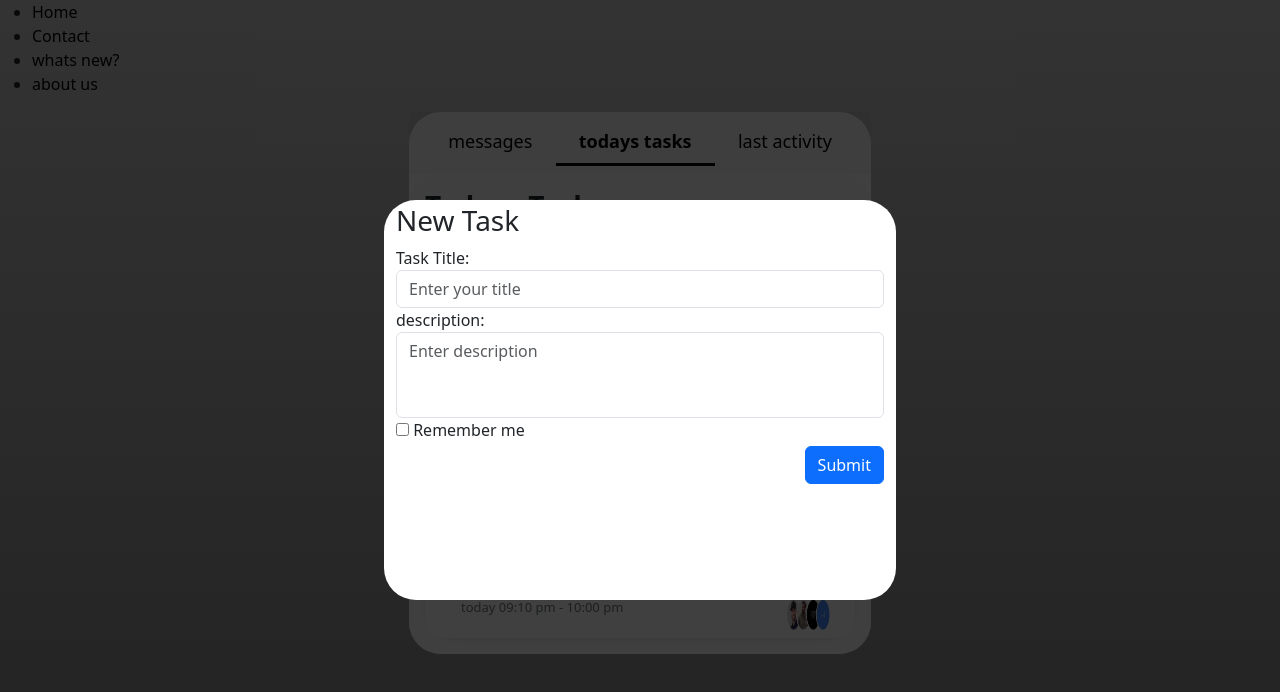
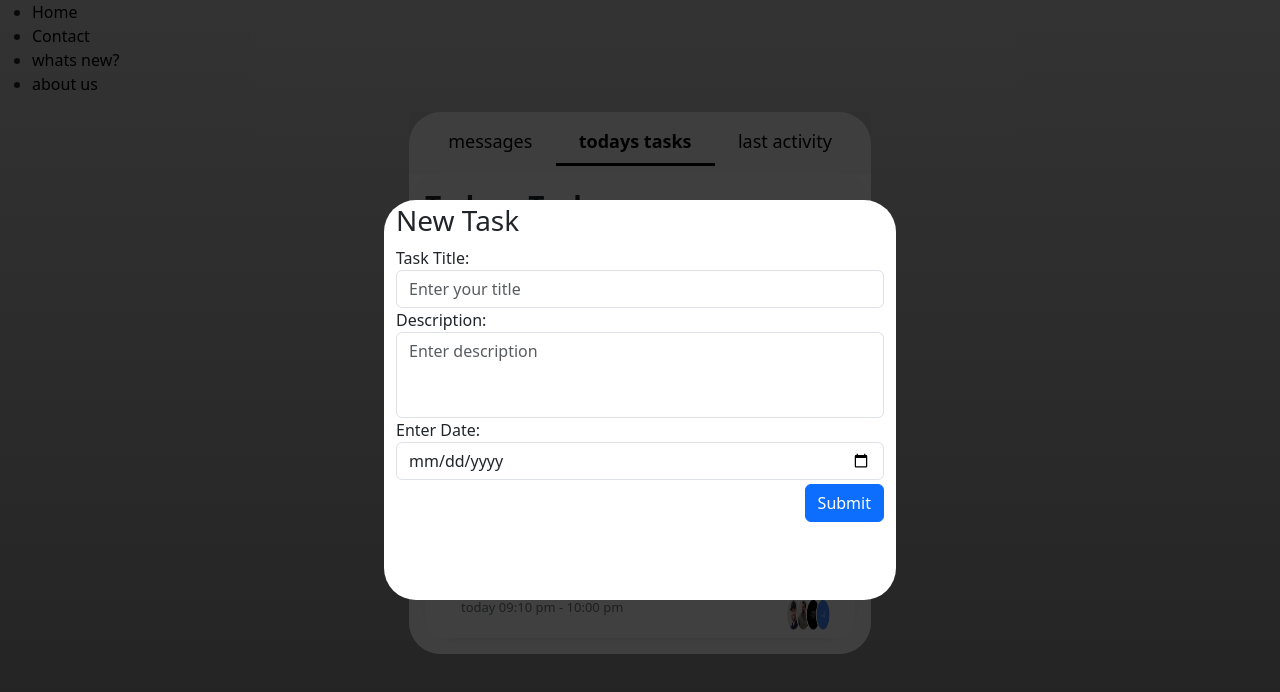
Before and after one commit to amirgolrk/workTask-taskManager-with-react-bootstrap, a React (Vite) app: page /todo in a window 1280 px wide. Both pictures are taken after a click on the button "+ New Task". Shown: the top 692 px of the page. Built offline with nearby package versions, Linux system fonts and the light colour scheme.

Commit message:
making adding functionality

```diff
--- a/src/App.jsx
+++ b/src/App.jsx
@@ -1,3 +1,4 @@
+
 //import ReactDOM from "react-dom/client";
 import { BrowserRouter, Routes, Route } from "react-router-dom";
 import Card from "./pages/Card"
--- a/src/components/FormModal.jsx
+++ b/src/components/FormModal.jsx
@@ -1,17 +1,39 @@
 /* eslint-disable react/prop-types */
 import ReactDOM from "react-dom";
+import { useState } from "react";
 import "./FormModal.css";
 import "bootstrap/dist/css/bootstrap.min.css";
+
 const Backdrop = (props) => {
   return <div className="backdrop" onClick={props.onConfirm}></div>;
 };
 
-const ModalOverlay = (props) => {
+const ModalOverlay = ({ onInput, onConfirm }) => {
+  const [enteredTitle, setEnteredTitle] = useState("");
+  const [enteredDescribe, setEnteredDescribe] = useState("");
+  const [enteredDate, setEnteredDate] = useState("");
+
+  const submitHandler = (e) => {
+    console.log(e);
+    e.preventDefault();
+    const tasksData = {
+      id: Math.round(Math.random() * 100),
+      title: enteredTitle,
+      description: enteredDescribe,
+      date: new Date(enteredDate),
+    };
+    onInput(tasksData);
+    console.log(tasksData);
+    setEnteredTitle("");
+    setEnteredDescribe("");
+    setEnteredDate("");
+  };
+
   return (
     <div className="rounded-5 modalStyle">
       <div className="container">
         <h3 className="mt-1">New Task</h3>
-        <form action="/action_page.php" onSubmit={props.onConfirm}>
+        <form onSubmit={(e) => {onConfirm(); submitHandler(e);}}>
           <div className="form-group">
             <label htmlFor="taskTitle">Task Title:</label>
             <input
@@ -20,10 +42,12 @@ const ModalOverlay = (props) => {
               id="taskTitle"
               placeholder="Enter your title"
               name="title"
+              onChange={(e) => setEnteredTitle(e.target.value)}
+              value={enteredTitle}
             />
           </div>
           <div className="form-group">
-            <label htmlFor="description">description:</label>
+            <label htmlFor="description">Description:</label>
             <textarea
               type="textarea"
               className="form-control"
@@ -31,12 +55,21 @@ const ModalOverlay = (props) => {
               placeholder="Enter description"
               name="description"
               rows={3}
+              onChange={(e) => setEnteredDescribe(e.target.value)}
+              value={enteredDescribe}
             />
           </div>
-          <div className="checkbox">
-            <label>
-              <input type="checkbox" name="remember" /> Remember me
-            </label>
+          <div className="form-group">
+            <label htmlFor="date">Enter Date:</label>
+            <input
+              type="date"
+              className="form-control"
+              id="date"
+              placeholder="Enter Date"
+              name="date"
+              onChange={(e) => setEnteredDate(e.target.value)}
+              value={enteredDate}
+            />
           </div>
           <button type="submit" className="btn btn-primary mt-1 float-end">
             Submit
@@ -47,17 +80,15 @@ const ModalOverlay = (props) => {
   );
 };
 
-const FormModal = (props) => {
+const FormModal = ({onConfirm,onInput}) => {
   return (
     <>
       {ReactDOM.createPortal(
-        // eslint-disable-next-line react/prop-types
-        <Backdrop onConfirm={props.onConfirm} />,
+        <Backdrop onConfirm={onConfirm} />,
         document.getElementById("backdrop-root")
       )}
       {ReactDOM.createPortal(
-        // eslint-disable-next-line react/prop-types
-        <ModalOverlay onConfirm={props.onConfirm} />,
+        <ModalOverlay onConfirm={onConfirm} onInput={onInput} />,
         document.getElementById("overlay-root")
       )}
     </>
--- /dev/null
+++ b/src/components/TaskItem.jsx
@@ -0,0 +1,56 @@
+//import React from "react";
+import { useState } from "react";
+
+
+// eslint-disable-next-line react/prop-types
+const TaskItem = ({title,description,id,date,image}) => {
+
+    const [toggle,setToggle] = useState(false)
+    return (
+        <>
+        <div className="card rounded-5 shadow-sm mt-4">
+          <div className="card body rounded-4">
+            <div className="row mt-2 ms-2">
+              <div className="clearfix">
+                <div className="float-start">
+                  {!toggle ? <span className="card-title tasktitle">{title}</span> : <s className="card-title tasktitle">{title}</s>}
+                  <p className="lead tasklead">{description}</p>
+                </div>
+                <div className="float-end pe-4 pt-3">
+                  <div className="form-check">
+                    <input
+                      type="checkbox"
+                      className="form-check-input rounded-circle"
+                      style={{transform : 'scale(1.5)'}}
+                      id={`check${id}`}
+                      name={`option${id}`}
+                      value={Math.floor(Math.random() * 1000)}
+                      checked = {toggle}
+                      onChange={() => {setToggle(!toggle)}}
+                    />
+                  </div>
+                </div>
+              </div>
+            </div>
+            <hr />
+            <div className="row">
+              <div className="col-sm-9 ps-5">
+                <p className="lead taskdate">{date}</p>
+              </div>
+              <div className="col-sm-3">
+                <img
+                  src={image}
+                  className="float-end me-4 pb-2"
+                  width="50%"
+                  height="40px"
+                  alt="people"
+                />
+              </div>
+            </div>
+          </div>
+        </div>
+      </>
+    )
+}
+
+export default TaskItem
--- a/src/components/Tasks.jsx
+++ b/src/components/Tasks.jsx
@@ -1,53 +1,12 @@
 // eslint-disable-next-line react/prop-types, no-unused-vars
-import { useState } from "react";
+import TasksList from "./TasksList";
+
 
 // eslint-disable-next-line react/prop-types
-const Tasks = ({id, title, description, date, image }) => {
-    const [toggle,setToggle] = useState(false)
-
+const Tasks = (items) => {
   return (
     <>
-      <div className="card rounded-5 shadow-sm mt-4">
-        <div className="card body rounded-4">
-          <div className="row mt-2 ms-2">
-            <div className="clearfix">
-              <div className="float-start">
-                {!toggle ? <span className="card-title tasktitle">{title}</span> : <s className="card-title tasktitle">{title}</s>}
-                <p className="lead tasklead">{description}</p>
-              </div>
-              <div className="float-end pe-4 pt-3">
-                <div className="form-check">
-                  <input
-                    type="checkbox"
-                    className="form-check-input rounded-circle"
-                    style={{transform : 'scale(1.5)'}}
-                    id={`check${id}`}
-                    name="option1"
-                    value={Math.floor(Math.random() * 1000)}
-                    checked = {toggle}
-                    onChange={() => {setToggle(!toggle)}}
-                  />
-                </div>
-              </div>
-            </div>
-          </div>
-          <hr />
-          <div className="row">
-            <div className="col-sm-9 ps-5">
-              <p className="lead taskdate">{date}</p>
-            </div>
-            <div className="col-sm-3">
-              <img
-                src={image}
-                className="float-end me-4 pb-2"
-                width="50%"
-                height="40px"
-                alt="people"
-              />
-            </div>
-          </div>
-        </div>
-      </div>
+      <TasksList items={items}/>
     </>
   );
 };
--- /dev/null
+++ b/src/components/TasksList.jsx
@@ -0,0 +1,17 @@
+/* eslint-disable react/prop-types */
+//import React from "react";
+import TaskItem from "./TaskItem";
+
+const TasksList = ({items}) => {
+    if (items.length === 0){
+        return <h2>no Tasks Found</h2>
+    }
+    console.log(items);
+    return (
+        items?.items?.map((elem)=> {
+            return <TaskItem key={elem.id} id={elem.id} title={elem.title} description={elem.description} date={elem.date} image={elem.image}/>
+        })
+    )
+}
+
+export default TasksList
--- a/src/pages/Card.jsx
+++ b/src/pages/Card.jsx
@@ -10,7 +10,6 @@ import Tasks from "../components/Tasks";
 import FormModal from "../components/FormModal";
 
 function App() {
-  const [formIsOpen, setFormIsOpen] = useState();
   const DUMMY_DATA = [
     {
       id: 1,
@@ -27,14 +26,20 @@ function App() {
       image: people2,
     },
   ];
+  const [formIsOpen, setFormIsOpen] = useState();
+  const [tasksData,setTasksData] = useState(DUMMY_DATA)
 
   const confirmHandler = () => {
     setFormIsOpen(null);
   };
 
+  const addData = (task) =>{
+    setTasksData([task,...tasksData])
+    console.log(tasksData);
+}
   return (
     <>
-      {formIsOpen && <FormModal onConfirm={confirmHandler}/>}
+      {formIsOpen && <FormModal onConfirm={confirmHandler} onInput={addData}/>}
 
       <div className="container-fluid w-50">
         <div className="card mx-auto my-auto w-75 rounded-5">
@@ -104,17 +109,7 @@ function App() {
                 </li>
               </ul>
             </div>
-            {DUMMY_DATA.map((person) => {
-              return (
-                <Tasks
-                  key={person.id}
-                  title={person.title}
-                  description={person.description}
-                  date={person.date}
-                  image={person.image}
-                />
-              );
-            })}
+              <Tasks  items={tasksData}/>
           </div>
         </div>
       </div>
```
